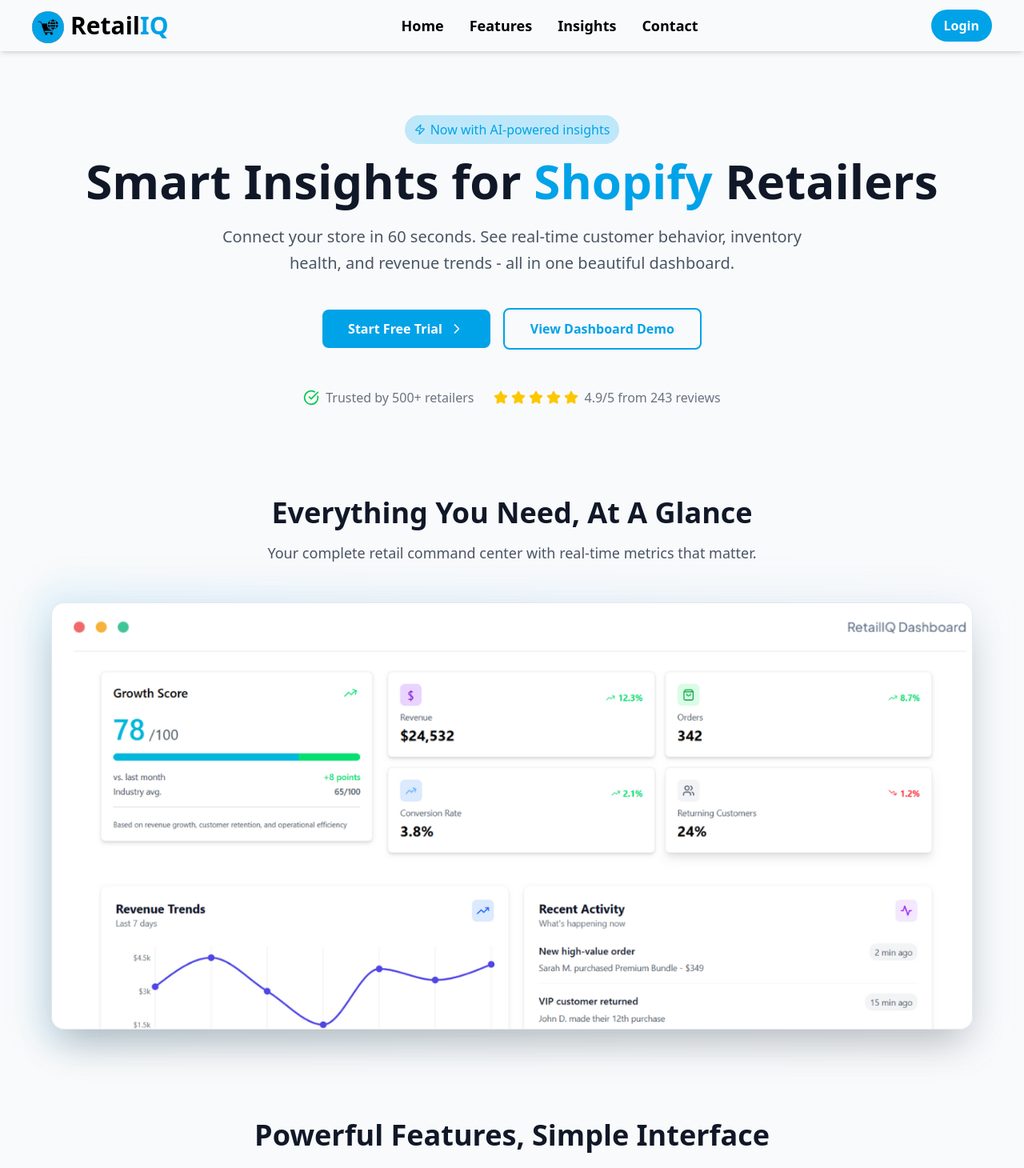
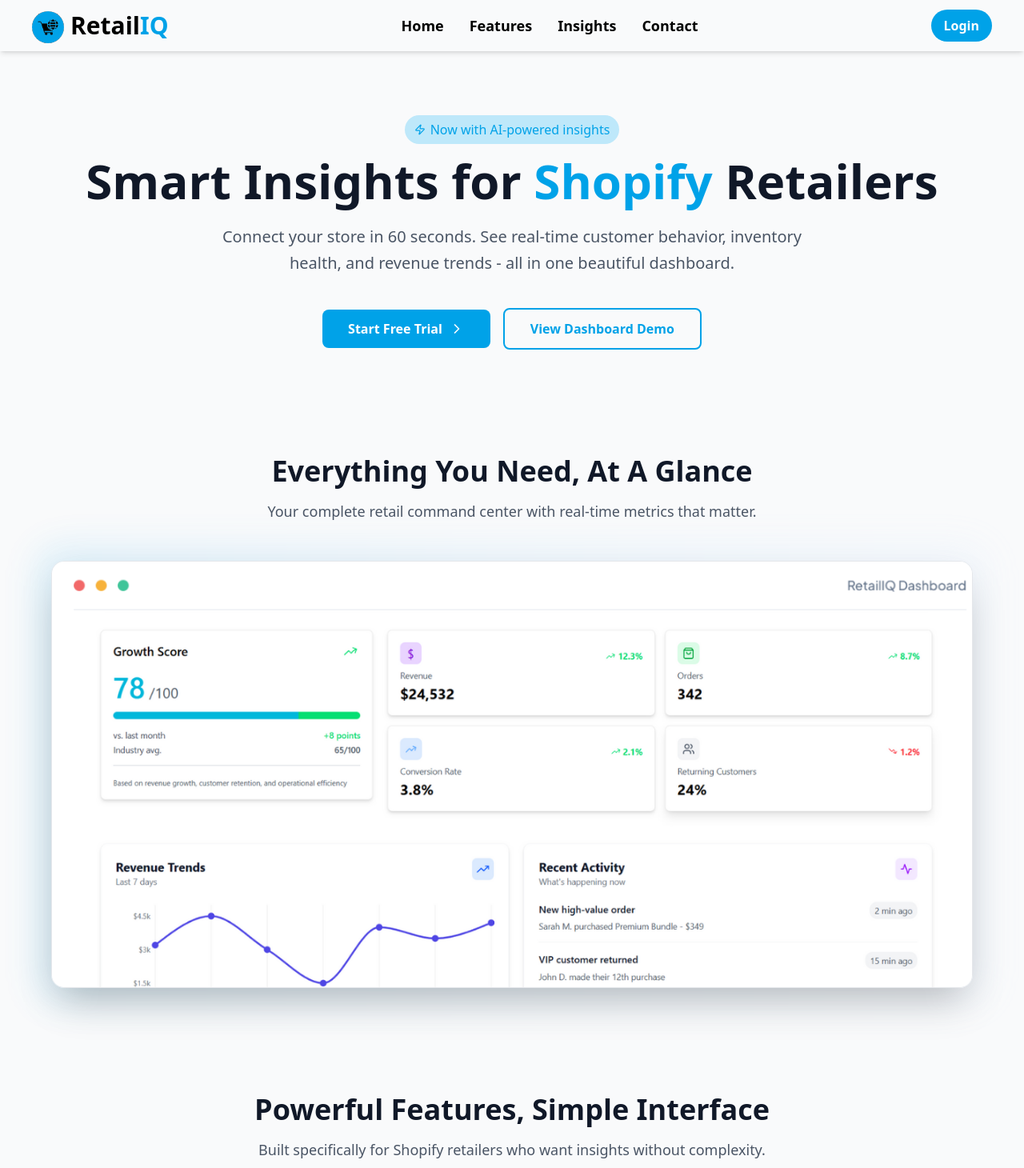
Before and after one commit to adityarajsrv/RetailIQ, a React (Vite) app in the folder frontend/: page / in a window 1280 px wide. Shown: the top 1460 px of the page at 80% size. Built offline with nearby package versions, Linux system fonts and the light colour scheme.

Commit message:
Made minor changes on the landing page

```diff
--- a/frontend/src/pages/Home.jsx
+++ b/frontend/src/pages/Home.jsx
@@ -5,8 +5,6 @@
   AlertTriangle,
   Zap,
   RefreshCw,
-  CheckCircle,
-  Star,
   ArrowRight,
 } from "lucide-react";
 import dashboardPreview from "../assets/dashboard.png";
@@ -43,7 +41,7 @@
   return (
     <div className="min-h-screen bg-gray-50">
       <Navbar scrollToSection={scrollToSection} scrollToTop={scrollToTop} />
-      <section className="pt-20 pb-16 px-4 md:px-8 lg:px-16 max-w-7xl mx-auto">
+      <section className="pt-20 pb-16 px-4 md:px-8 lg:px-16 max-w-7xl mx-auto mb-5">
         <div className="text-center">
           <div className="inline-block mb-4">
             <p className="inline-flex items-center text-[#00A2E8] font-medium bg-[#bee8fa] px-3 py-1.5 rounded-full text-md">
@@ -70,25 +68,9 @@
               </button>
             </Link>
           </div>
-          <div className="mt-12 flex items-center justify-center gap-6 text-gray-500">
-            <div className="flex items-center gap-2">
-              <CheckCircle size={20} className="text-green-500" />
-              <span>Trusted by 500+ retailers</span>
-            </div>
-            <div className="flex items-center gap-1">
-              {[1, 2, 3, 4, 5].map((i) => (
-                <Star
-                  key={i}
-                  size={18}
-                  className="text-yellow-400 fill-yellow-400"
-                />
-              ))}
-              <span className="ml-1">4.9/5 from 243 reviews</span>
-            </div>
-          </div>
         </div>
       </section>
-      <section className="py-12 px-4 md:px-8 lg:px-16 max-w-7xl mx-auto">
+      <section className="py-12 px-4 md:px-8 lg:px-16 max-w-7xl mx-auto mb-5">
         <div className="text-center mb-12">
           <h2 className="text-4xl font-bold text-gray-900 mb-4">
             Everything You Need, At A Glance
@@ -98,7 +80,7 @@
             matter.
           </p>
         </div>
-        <div className="relative max-w-6xl mx-auto">
+        <div className="relative max-w-7xl mx-auto">
           <div className="absolute -inset-4 bg-linear-to-r from-[#00A2E8]/20 to-blue-200/20 rounded-3xl blur-xl opacity-70 animate-pulse"></div>
           <img
             src={dashboardPreview}
@@ -109,7 +91,7 @@
       </section>
       <section
         id="features"
-        className="py-16 px-4 md:px-8 lg:px-16 max-w-7xl mx-auto"
+        className="py-16 px-4 md:px-8 lg:px-16 max-w-7xl mx-auto mb-5"
       >
         <div className="text-center mb-12">
           <h2 className="text-4xl font-bold text-gray-900 mb-4">
```
